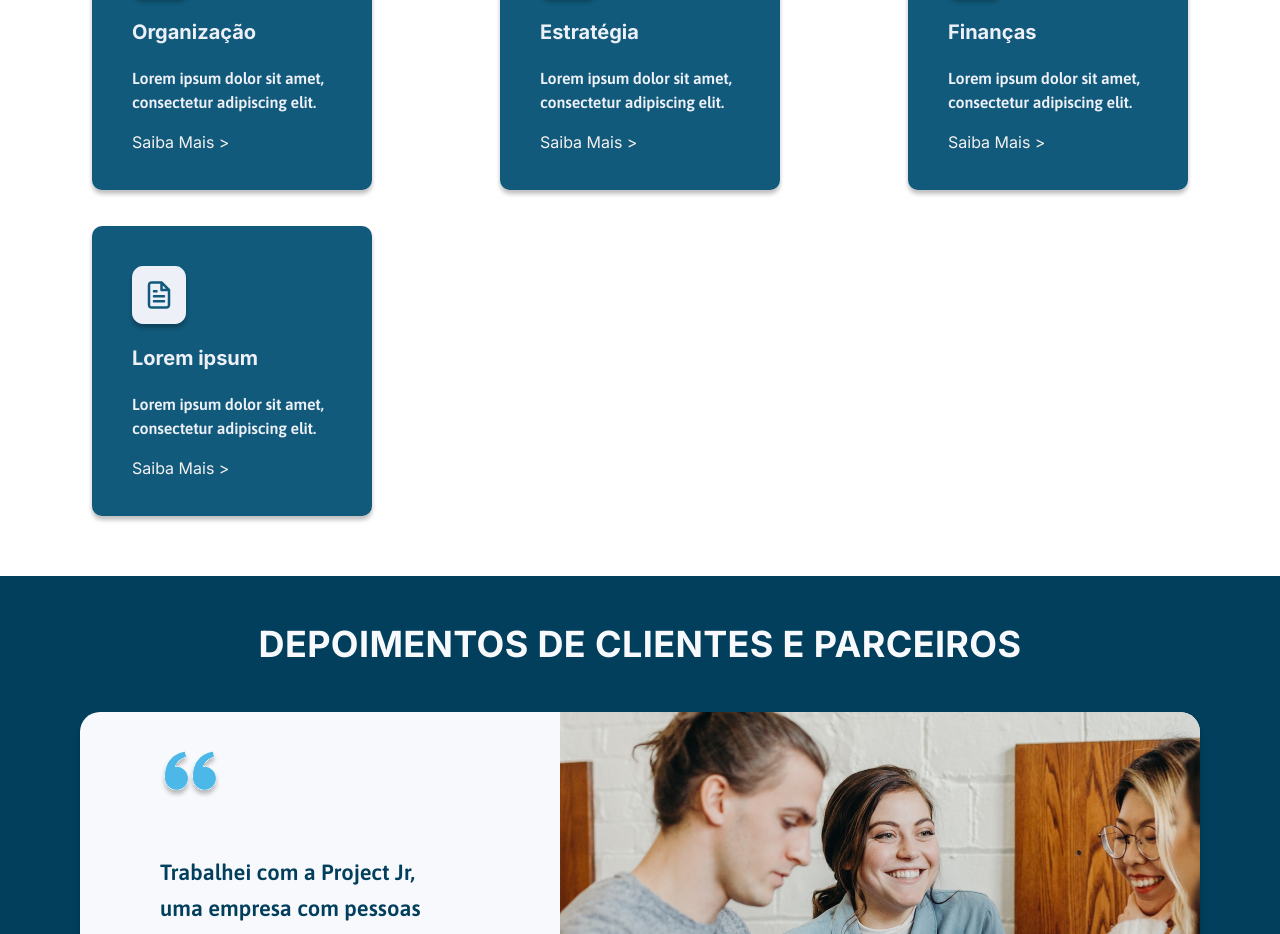
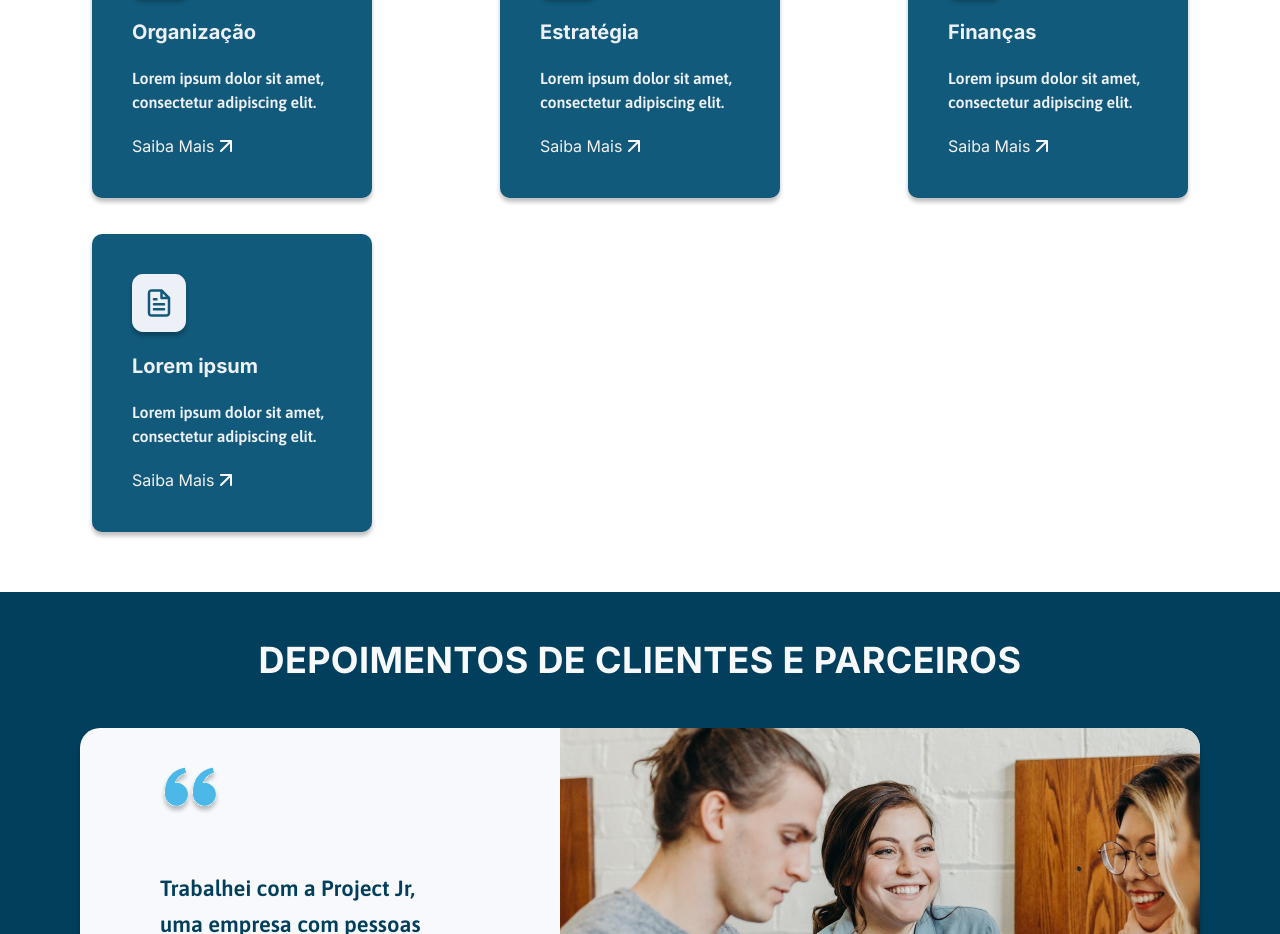
Before and after one commit to byte-serido/projectJR-Consultoria-web, a Vue app: page / in a window 1280 px wide. Shown: the part 1925-2859 px from the top of the page. Built offline with nearby package versions, Linux system fonts and the light colour scheme.

Commit message:
refactor(service): Add hover and new icon to link

```diff
--- a/src/components/home/MyService.vue
+++ b/src/components/home/MyService.vue
@@ -10,25 +10,25 @@
                     <img src="../../assets/serv/stack.svg">
                     <h3>Organização</h3>
                     <p class="p-box">Lorem ipsum dolor sit amet, consectetur adipiscing elit. </p>
-                    <a class="a-box">Saiba Mais ></a>
+                    <a class="a-box">Saiba Mais <img class="arrow" src="../../assets/serv/icon-arrow-up-right.svg" alt="Seta"></a>
                 </div>
                 <div class="box">
                     <img src="../../assets/serv/seta.svg">
                     <h3>Estratégia</h3>
                     <p class="p-box">Lorem ipsum dolor sit amet, consectetur adipiscing elit. </p>
-                    <a class="a-box">Saiba Mais ></a>
+                    <a class="a-box">Saiba Mais <img class="arrow" src="../../assets/serv/icon-arrow-up-right.svg" alt="Seta"></a>
                 </div>
                 <div class="box">
                     <img src="../../assets/serv/doc.svg">
                     <h3>Finanças</h3>
                     <p class="p-box">Lorem ipsum dolor sit amet, consectetur adipiscing elit. </p>
-                    <a class="a-box">Saiba Mais ></a>
+                    <a class="a-box">Saiba Mais <img class="arrow" src="../../assets/serv/icon-arrow-up-right.svg" alt="Seta"></a>
                 </div>
                 <div class="box">
                     <img src="../../assets/serv/doc.svg">
                     <h3>Lorem ipsum</h3>
                     <p class="p-box">Lorem ipsum dolor sit amet, consectetur adipiscing elit. </p>
-                    <a class="a-box">Saiba Mais ></a>
+                    <a class="a-box">Saiba Mais <img class="arrow" src="../../assets/serv/icon-arrow-up-right.svg" alt="Seta"></a>
                 </div>
             </div>
         </div>
@@ -141,6 +141,16 @@ export default {
         align-items: center;
     }
 
+    .arrow{
+        background-color: transparent;
+        padding: 0;
+        box-shadow: none;
+    }
+
+    .a-box:hover{
+        filter: invert(56%) sepia(94%) saturate(346%) hue-rotate(154deg) brightness(89%) contrast(84%);
+    }
+
     img{
         background-color: #EDF0F7;
         padding: 0.938rem;
```
Also changed, not shown: src/assets/serv/icon-arrow-up-right.svg (added).
